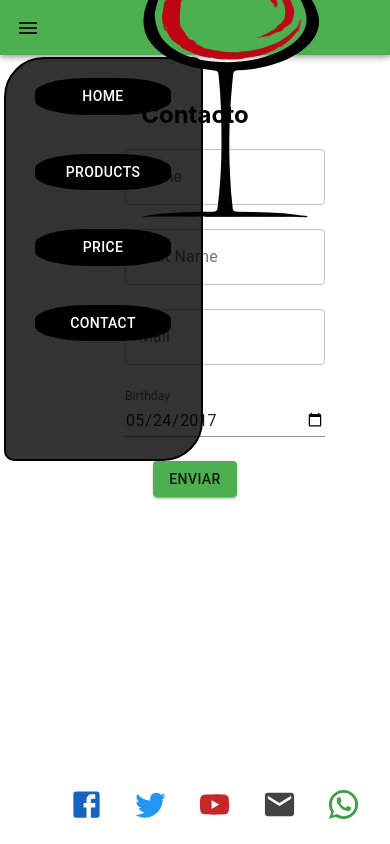
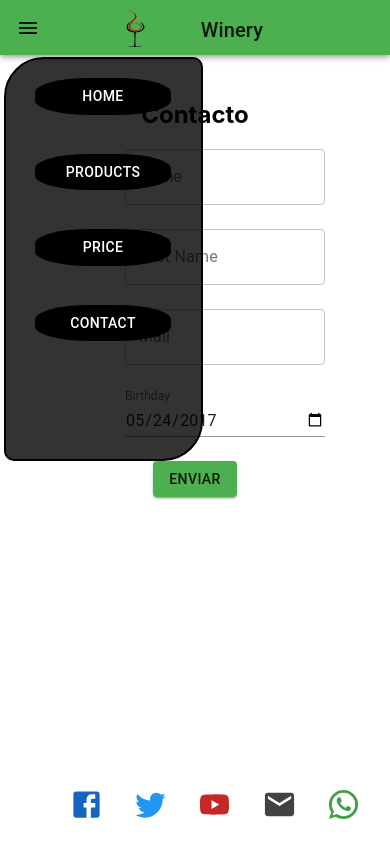
Before and after one commit to eyacar/AppTemplateReact, a React app: page /Contact in a window 390 px wide. Built offline with nearby package versions, Linux system fonts and the light colour scheme.

Commit message:
Update App.scss

```diff
--- a/src/App.scss
+++ b/src/App.scss
@@ -92,9 +92,11 @@ footer{p{display: none;}}
   display: flex;
   justify-content: space-evenly;
   width: 90%
-  img{width: 10%;height: 40px;}}
-  span{width: 40%;margin-top: 2%;}
+  img{width: 10%;}
+  span{width: 40%;margin-top: 2%;}}
 }
+  .MuiTypography-h6-75 {
+    height: 40px;}
 }
 .clickeado{left: 0;}
 @media (min-width: 570px) {
```
